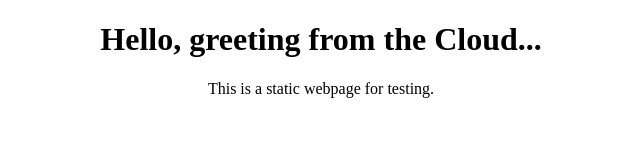
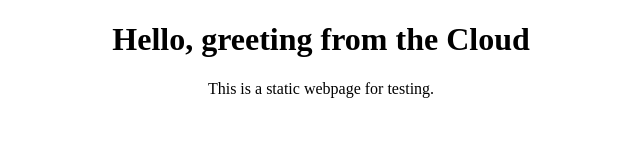
Before and after one commit to OmarMoustafaElsherbiny/AWS-Static-Web-Solution, a plain HTML site: page website/index.html in a window 1280 px wide. Shown: the whole page, without its empty margins (319-959 px from the left). Drawn offline with Linux system fonts and the light colour scheme.

Commit message:
chore(format): Refactor index.html

```diff
--- a/website/index.html
+++ b/website/index.html
@@ -12,7 +12,7 @@
     </style>
   </head>
   <body>
-    <h1>Hello, greeting from the Cloud...</h1>
+    <h1>Hello, greeting from the Cloud</h1>
     <p>This is a static webpage for testing.</p>
   </body>
 </html>
```
